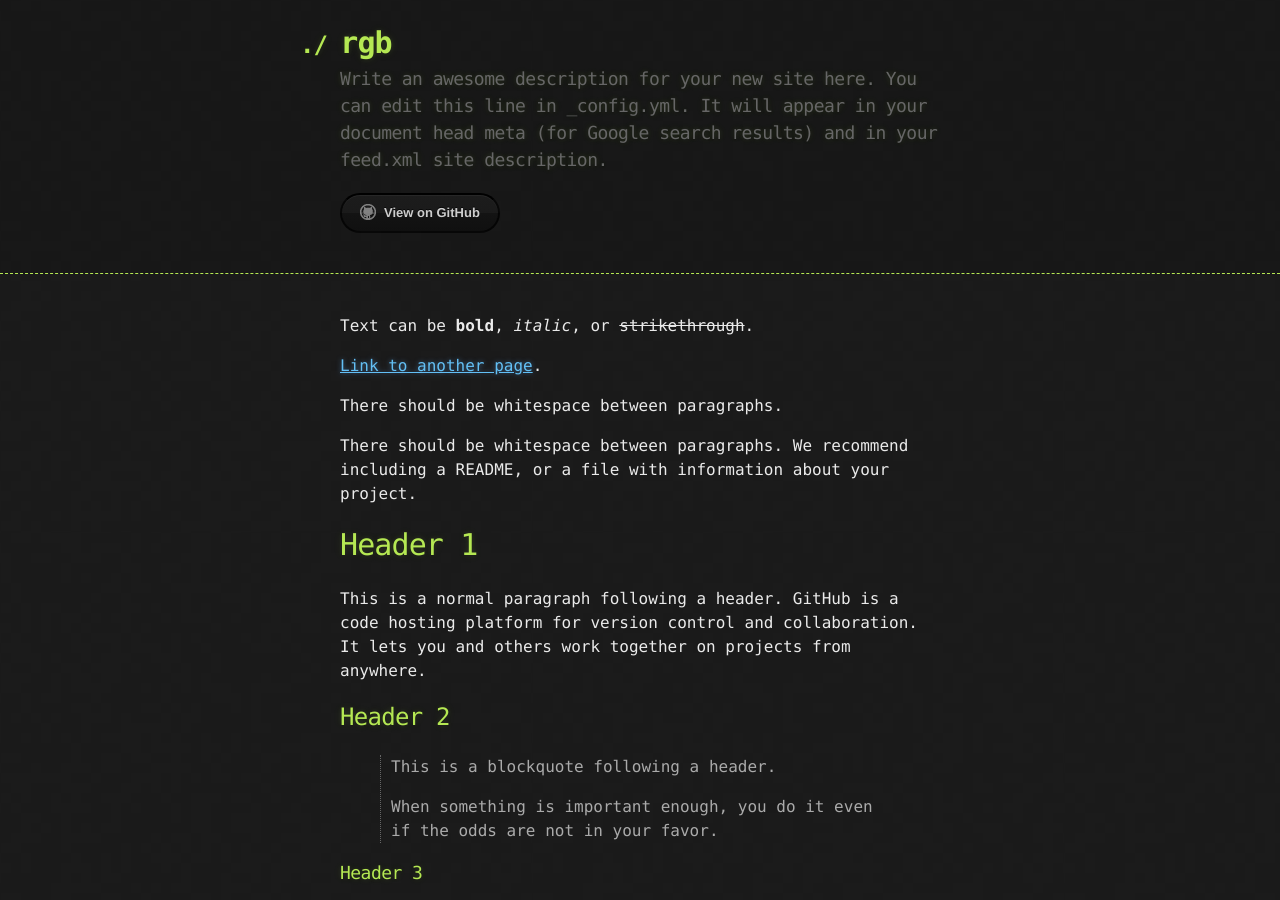
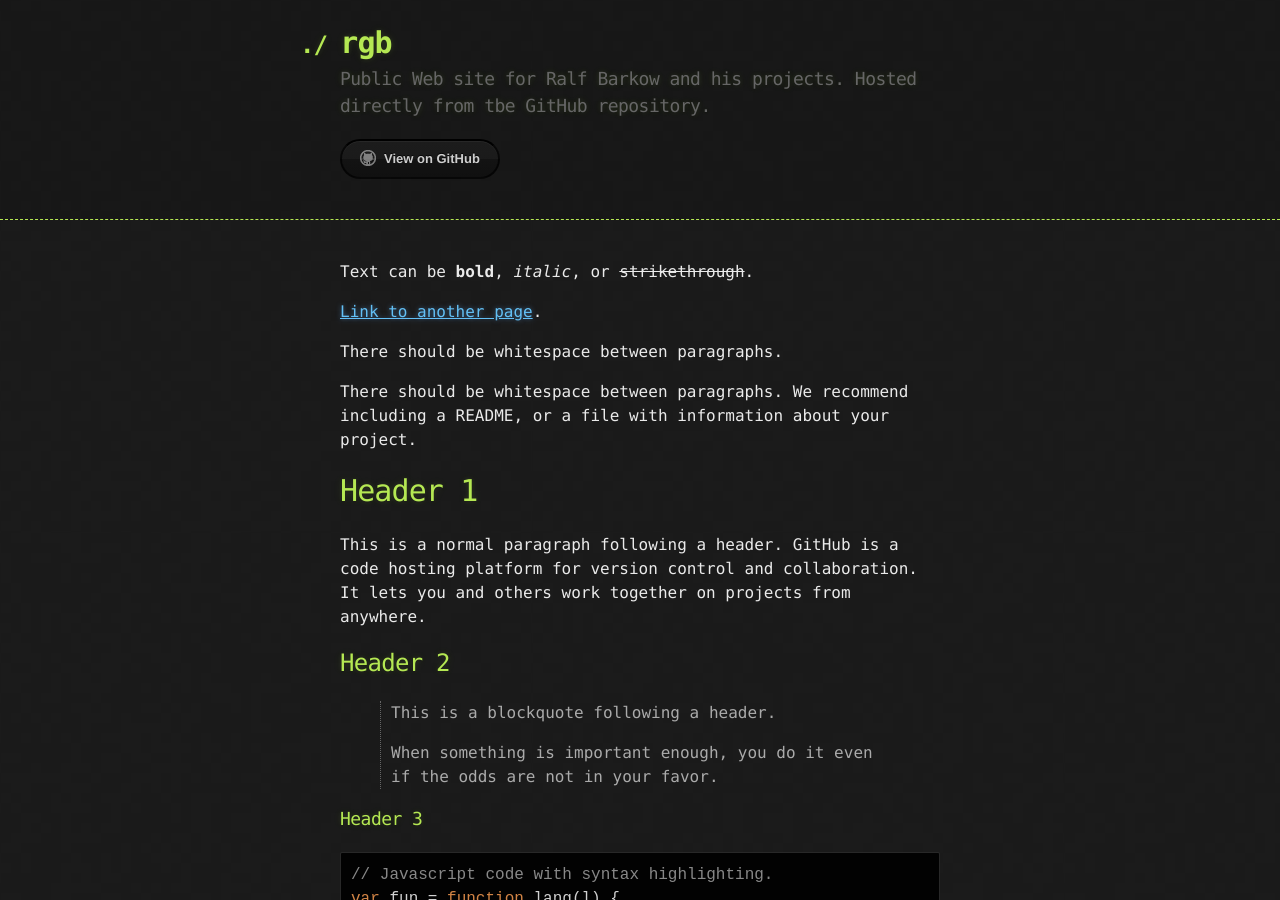
Before and after one commit to RalfBarkow/RalfBarkow.github.io, a Jekyll site: the page built from index.md, in a window 1280 px wide and 900 px high. Built offline with Jekyll 4.4.1, drawn with Linux system fonts in a browser that asks for light colours.

Commit message:
Add description to _config.yml

```diff
--- a/_config.yml
+++ b/_config.yml
@@ -16,9 +16,8 @@
 title: rgb
 email: your-email@domain.com
 description: > # this means to ignore newlines until "baseurl:"
-  Write an awesome description for your new site here. You can edit this
-  line in _config.yml. It will appear in your document head meta (for
-  Google search results) and in your feed.xml site description.
+  Public Web site for Ralf Barkow and his projects.
+  Hosted directly from tbe GitHub repository.
 baseurl: "" # the subpath of your site, e.g. /blog
 url: "" # the base hostname & protocol for your site, e.g. http://example.com
 twitter_username: jekyllrb
```
